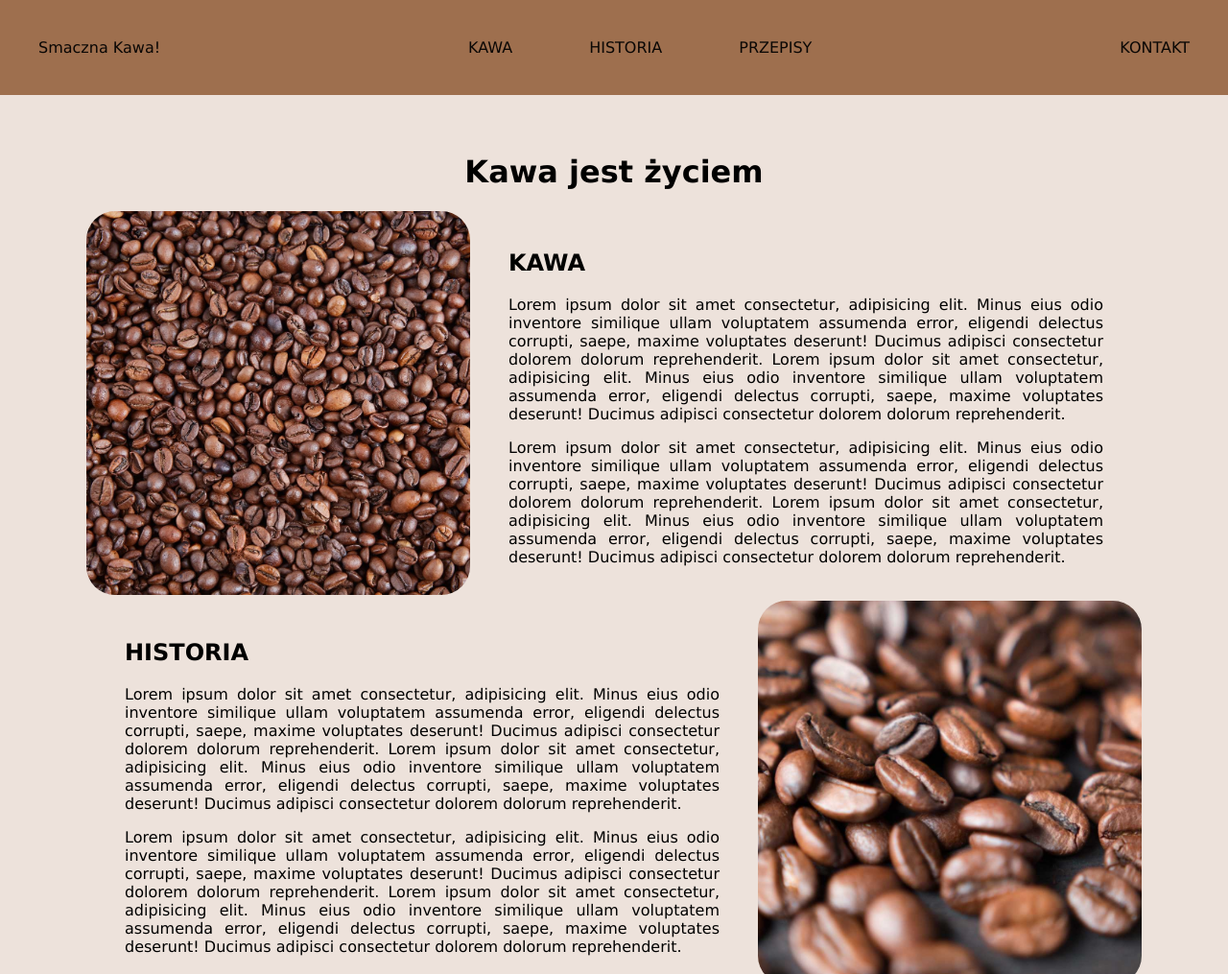
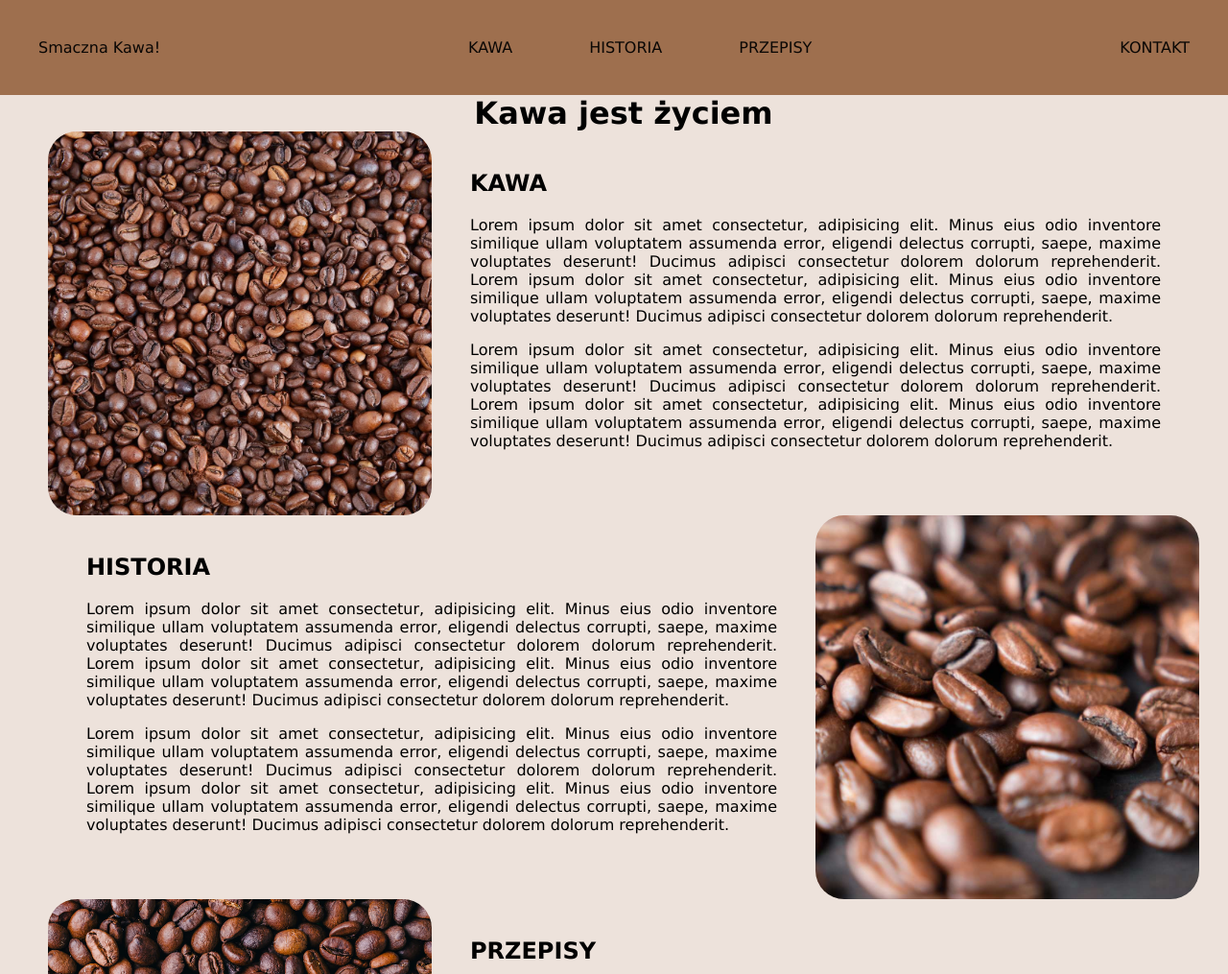
Before and after one commit to Poliweglan/pierwsza_strona, a plain HTML site: page index.html in a window 1280 px wide. Shown: the top 1015 px of the page at 96% size. Drawn offline with Linux system fonts and the light colour scheme.

Commit message:
del content

```diff
--- a/index.html
+++ b/index.html
@@ -20,7 +20,6 @@
 		<a class="contact" href="#kontakt">KONTAKT</a>
 	</header>
 	<div id="container">
-		<div id="content">
 		<h1>Kawa jest życiem</h1>
 		<div class="art_cover">
 			<img src="images/ziarna1.jpg" alt="">
@@ -47,7 +46,6 @@
 			</article>
 		</div>
 	</div>
-	</div>
 	<footer>
 		Jakub Jozwik - 2023
 	</footer>
--- a/style.css
+++ b/style.css
@@ -6,7 +6,7 @@ body {
 
 #container {
 	width: 1200px;
-	padding: 20px 0px;
+	padding: 0 50px 20px 50px;
 	margin-left: auto;
 	margin-right: auto;
 	background-color: #ede2db;
@@ -61,10 +61,6 @@ header {
 	transition-duration: .2s;
 }
 
-#content {
-	padding: 20px 50px;
-}
-
 .art_cover {
 	padding: 0;
 	display: flex;
@@ -84,5 +80,7 @@ header {
 }
 
 h1 {
+	padding: 0;
+	margin: 0;
 	text-align: center;
 }
```
Lines whose indentation alone changed are shown as unchanged.
